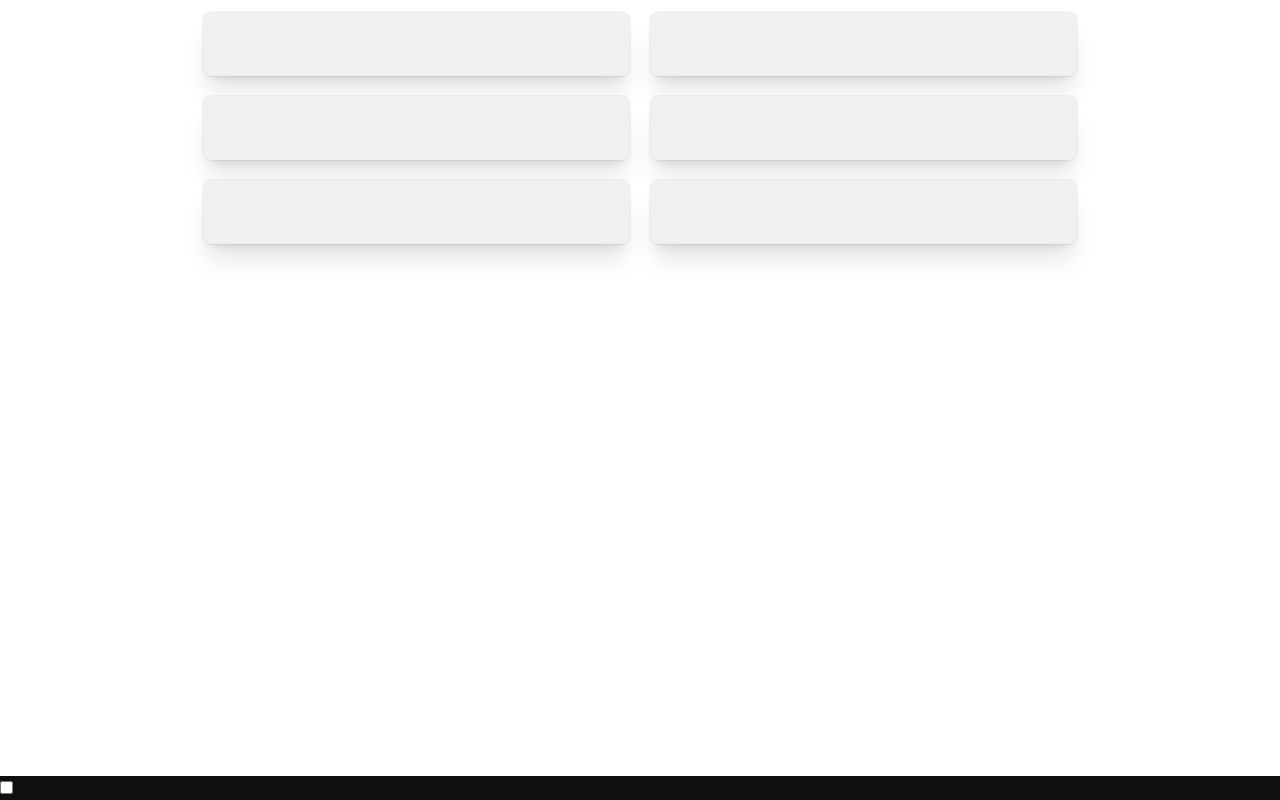
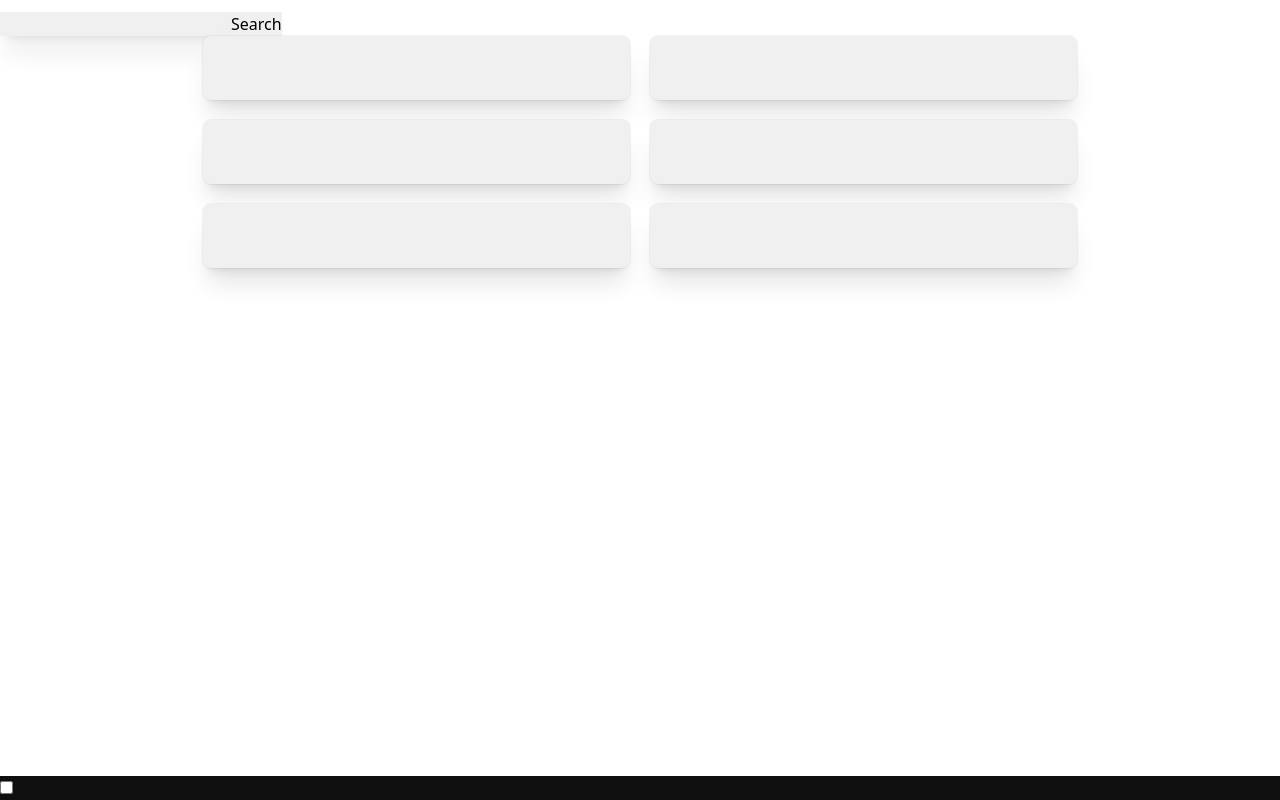
Before and after one commit to FranyxD/UrGalery, a React (Create React App) app: page / in a window 1280 px wide. Built offline with nearby package versions, Linux system fonts and the light colour scheme.

Commit message:
connect unsplash api

```diff
--- a/src/components/Home.js
+++ b/src/components/Home.js
@@ -1,16 +1,30 @@
-import React from "react";
+import React, { useState } from "react";
 function Home() {
-    const arrImg = [0, 1, 2, 3, 4, 5];
-    const listImg = arrImg.map((item) => {
-        return <div className="rounded-lg w-1/3 bg-white px-6 py-8 shadow-xl ring-1 ring-slate-900/5 dark:bg-slate-800"></div>
-    })
+  const [valor, setValor] = useState("");
+  const arrImg = [0, 1, 2, 3, 4, 5];
+  const listImg = arrImg.map((item) => {
+    return (
+      <div className="w-1/3 rounded-lg bg-white px-6 py-8 shadow-xl ring-1 ring-slate-900/5 dark:bg-slate-800"></div>
+    );
+  });
+  const buscarResultados = async () =>{
+    const API_KEY = 'UQ23pygzKHfPyUj-oMZ5AsmkpWyDceKf2KUcjichoWI';
+    const URL = `https://api.unsplash.com/search/photos/?client_id=${API_KEY}&query=${valor}`;
+
+    const response = await fetch(URL);
+    const data = await response.json();
+    console.log(data);
+  }
   return (
     <main className="my-3">
-        <section className="flex flex-wrap justify-center w-full gap-5">
-            {listImg}
-        </section>
+      <nav className="">
+      <input className=" bg-white shadow-xl" type="text" onChange={(e) => setValor(e.target.value)} />
+      <button className=" bg-white shadow-xl dark:bg-black dark:text-white" onClick={() => buscarResultados()}>Search</button>
+      </nav>
+      <section className="flex w-full flex-wrap justify-center gap-5">
+        {listImg}
+      </section>
     </main>
-
   );
 }
 export default Home;
```
